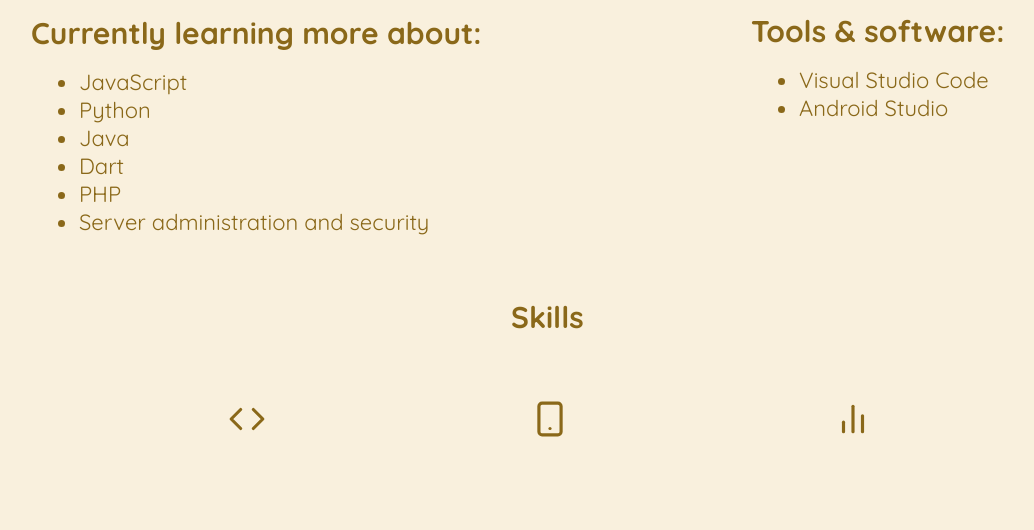
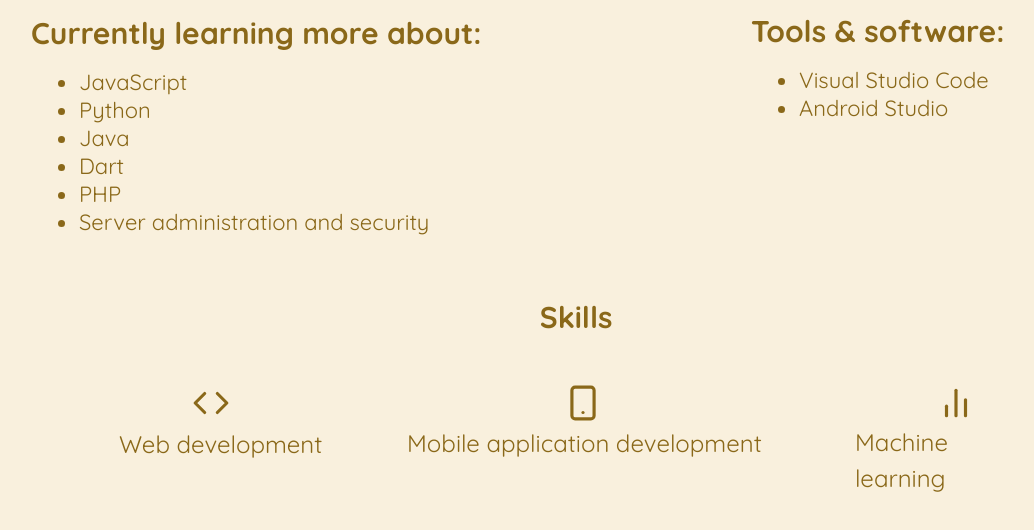
Before and after one commit to nicolynk03/personal-site, a plain HTML site: page about.html in a window 1280 px wide. Shown: the part 798-1328 px from the top of the page, without its empty margins (241-1275 px from the left). Drawn offline with nearby package versions, Linux system fonts and the light colour scheme.

Commit message:
updated positioning of icons and skills section

```diff
--- a/CSS/styles.css
+++ b/CSS/styles.css
@@ -77,7 +77,12 @@ body {
     margin-bottom: 2rem;
 }
 
-.landing-page h3, .about-page h3, .about-section-background h3, .currently-learning h3, .current-tools h3, .skills h3 {
+.landing-page h3,
+.about-page h3,
+.about-section-background h3,
+.currently-learning h3,
+.current-tools h3,
+.skills h3 {
     font-size: 30px;
 }
 
@@ -102,6 +107,7 @@ p {
 .landing-page .profile-image {
     margin-left: 1rem;
     margin-top: -1rem;
+
     img {
         border-radius: 50%;
         height: auto;
@@ -111,7 +117,9 @@ p {
     }
 }
 
-.landing-contact-button, .cv-button, .about-button {
+.landing-contact-button,
+.cv-button,
+.about-button {
     background-color: var(--alt);
     border: none;
     color: var(--backgrond);
@@ -132,7 +140,9 @@ p {
     margin-left: 2px;
 }
 
-.landing-contact-button:hover , .cv-button:hover, .about-button:hover {
+.landing-contact-button:hover,
+.cv-button:hover,
+.about-button:hover {
     background-color: var(--maincolourpair);
 }
 
@@ -151,7 +161,7 @@ p {
     margin-bottom: 2rem;
 }
 
-.brief-about p{
+.brief-about p {
     font-size: 24px;
     max-width: 72%;
     line-height: 1.4;
@@ -161,6 +171,7 @@ p {
 .about-picture {
     margin-left: 5rem;
     margin-top: -22rem;
+
     img {
         border-radius: 35%;
         height: auto;
@@ -184,12 +195,14 @@ p {
     margin-top: 20rem;
 }
 
-.currently-learning-list, .current-tools-list{
+.currently-learning-list,
+.current-tools-list {
     margin-top: 1rem;
     margin-left: 3rem;
 }
 
-.currently-learning-list li, .current-tools-list li{
+.currently-learning-list li,
+.current-tools-list li {
     font-size: 22px;
 }
 
@@ -204,17 +217,31 @@ p {
 }
 
 .skills-list {
-    margin-top: 4rem;
-    margin-left: -26rem;
-    text-align: center;
-    display: flex;
-    flex-wrap: wrap;
-    justify-content:space-around;
+    margin-left: -20rem;
+    margin-top: 3rem;
 }
 
+#skill-icon-2 {
+    margin-left: 20.5rem;
+}
 
+.skills-desc {
+    margin-left: -24.5rem;
+}
 
+#skills-desc-2 {
+    margin-left: 18rem;
+    margin-top: -2.3rem;
+}
 
+#skills-desc-3 {
+    margin-top: -2.3rem;
+    margin-left: 46rem;
+}
+
+#skills-header {
+    margin-left: 1.8rem;
+}
 
 
 /* media queries */
--- a/about.html
+++ b/about.html
@@ -85,11 +85,17 @@
             </div>
 
             <div class="skills">
-                <h3>Skills</h3>
+                <h3 id="skills-header">Skills</h3>
                 <div class="skills-list">
                     <i data-feather="code" style="width: 40px; height: 38px;"></i>
-                    <i data-feather="smartphone" style="width: 40px; height: 38px;"></i>
-                    <i data-feather="bar-chart-2" style="width: 40px; height: 38px;"></i>
+                    <i data-feather="smartphone" style="width: 40px; height: 38px;" id="skill-icon-2"></i>
+                    <i data-feather="bar-chart-2" style="width: 40px; height: 38px;" id="skill-icon-2"></i>
+                </div>
+
+                <div class="skills-desc">
+                    <p>Web development</p>
+                    <p id="skills-desc-2">Mobile application development</p>
+                    <p id="skills-desc-3">Machine learning</p>
                 </div>
             </div>
         </div>
```
Lines whose indentation alone changed are shown as unchanged.
